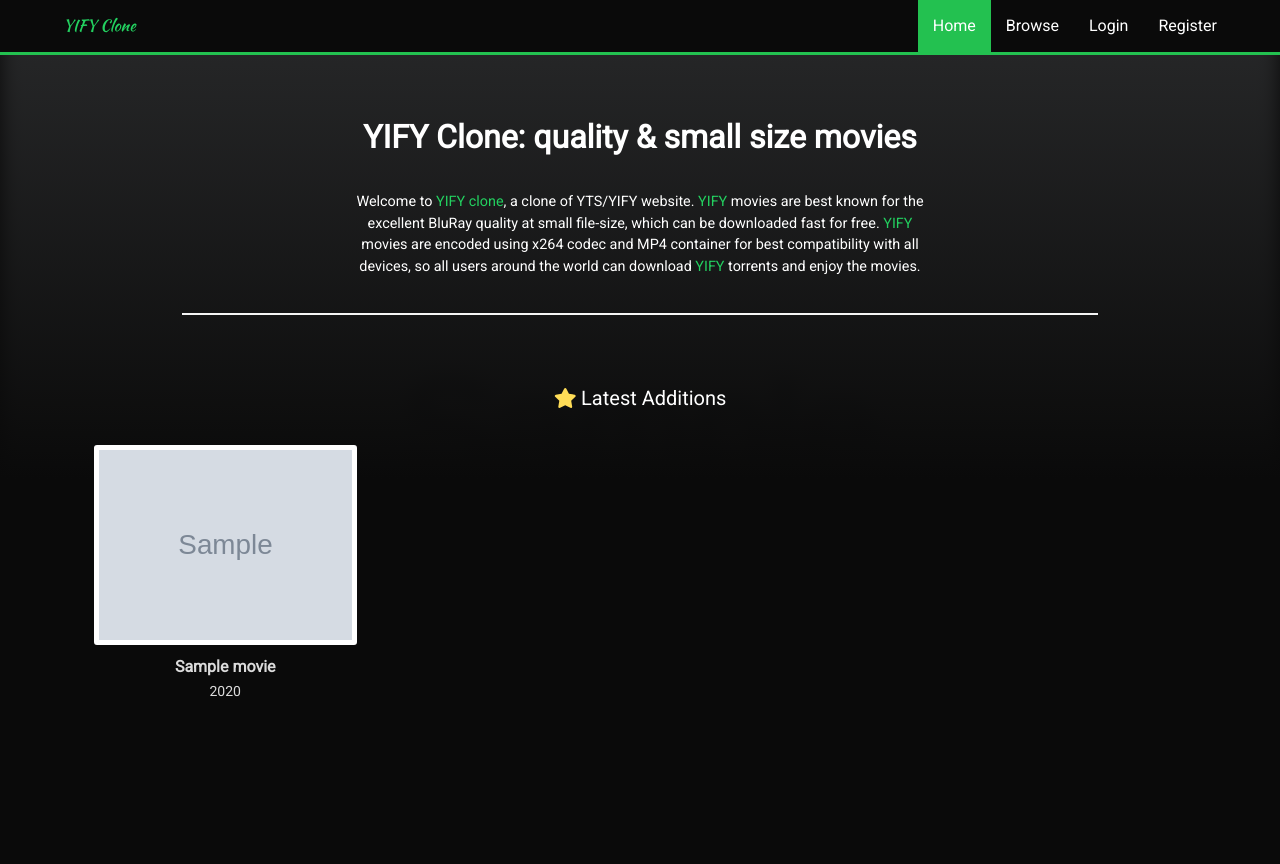
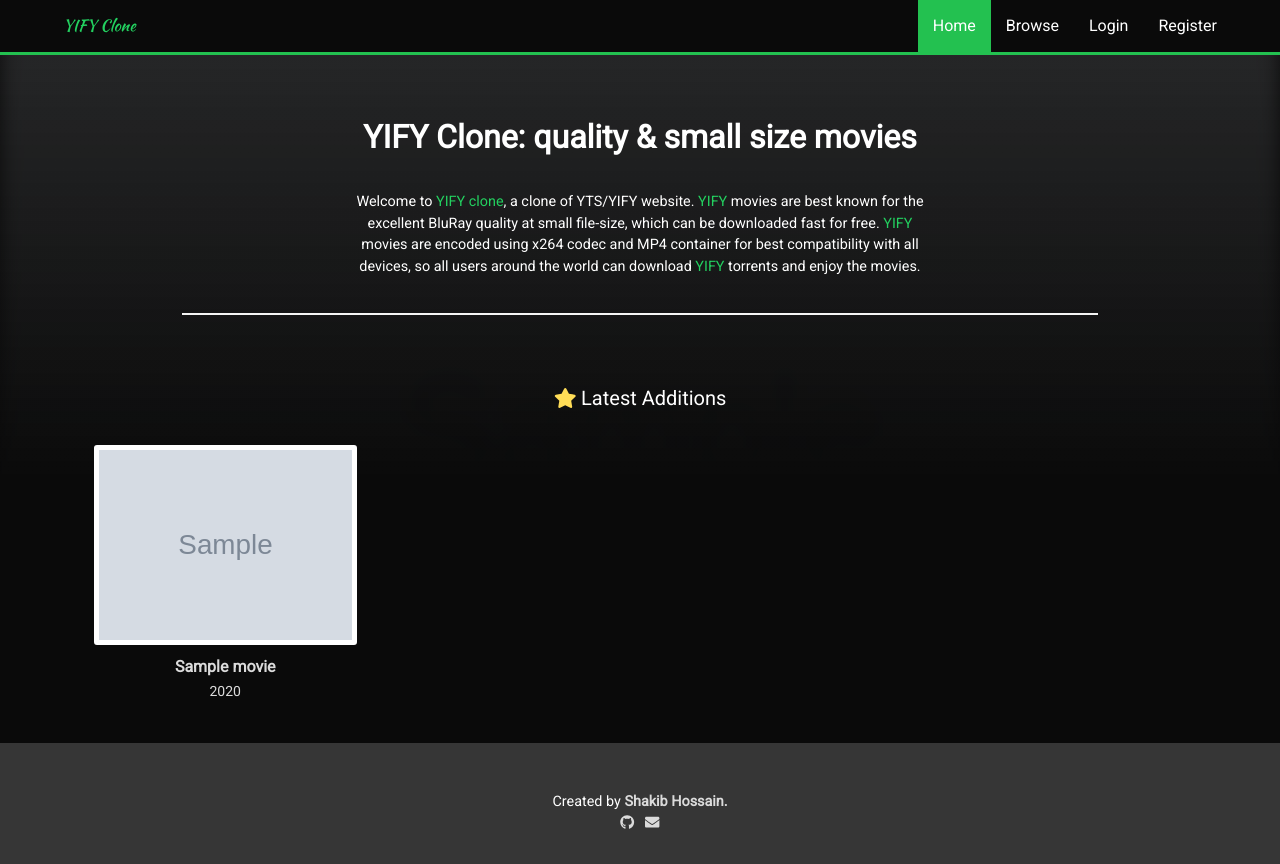
Before and after one commit to shakib609/movie-site, a Django app: page / in a window 1280 px wide. Before the commit the page ends 697 px from the top, so only its background shows below. Run offline with Django 3.2, Linux system fonts and the light colour scheme; tables that the repository leaves empty hold one stand-in row (values such as "Sample post"); grey boxes marked "Sample" are stand-in pictures.

Commit message:
Add pagination and footer to templates

```diff
--- a/movies/views.py
+++ b/movies/views.py
@@ -5,6 +5,7 @@
 from django.contrib.auth.mixins import LoginRequiredMixin
 from django.views.generic import (
     ListView, DetailView, CreateView, TemplateView, FormView)
+from django.views.generic.list import BaseListView
 
 from .models import Movie, Comment, Genre
 from .forms import CommentForm, BrowseMoviesForm
@@ -65,15 +66,14 @@
     template_name = 'movies/nopiracy.html'
 
 
-class BrowseMoviesListView(FormView):
+class BrowseMoviesListView(BaseListView, FormView):
     template_name = 'movies/browse.html'
     context_object_name = 'movies'
     http_method_names = ['get']
     form_class = BrowseMoviesForm
-    default_queryset = Movie.objects.all().order_by('-year')[:8]
+    paginate_by = 4
 
-    def get_context_data(self, **kwargs):
-        context = super().get_context_data(**kwargs)
+    def get_queryset(self):
         query = self.request.GET.get('query')
         genre_id = self.request.GET.get('genre')
         if genre_id and query:
@@ -85,6 +85,5 @@
             if query:
                 queryset = Movie.objects.filter(title__icontains=query)
         else:
-            queryset = self.default_queryset
-        context["movies"] = queryset
-        return context
+            queryset = Movie.objects.all().order_by('-year')[:10]
+        return queryset
--- a/static/css/main.css
+++ b/static/css/main.css
@@ -208,3 +208,9 @@
 .container {
   padding: 0 15px;
 }
+
+.footer {
+  padding-bottom: 30px;
+  position: relative;
+  z-index: 10;
+}
--- a/templates/base/base.html
+++ b/templates/base/base.html
@@ -18,6 +18,7 @@
 {% block body %}
   {% include 'include/navbar.html' %}
   {% block content %}{% endblock content %}
+  {% include 'include/footer.html' %}
   {% block extra_js %}
   {% endblock extra_js %}
 {% endblock body %}
--- /dev/null
+++ b/templates/include/footer.html
@@ -0,0 +1,14 @@
+<footer class="footer has-background-dark mt-40">
+  <div class="content has-text-centered">
+    <p class="is-size-65">
+      Created by <strong class="has-text-grey-lighter">Shakib Hossain.</strong><br>
+      <a href="https://github.com/shakib609" class="has-text-grey-lighter">
+        <i class="fab fa-github"></i>
+      </a>
+      &nbsp;
+      <a href="mailto:shakib609@gmail.com" class="has-text-grey-lighter">
+        <i class="fas fa-envelope"></i>
+      </a>
+    </p>
+  </div>
+</footer>
--- a/templates/include/movie-list.html
+++ b/templates/include/movie-list.html
@@ -25,4 +25,46 @@
     </div>
     {% endfor %}
   </div>
+  {% if is_paginated %}
+  <div class="container center-child mt-40 mb-40">
+    <div class="field has-addons">
+      <p class="control">
+        {% if page_obj.has_previous %}
+        <a class="button is-success"
+          href="{% url 'movies:browse_movies' %}?page={{ page_obj.previous_page_number }}">
+          <span class="icon is-small">
+            <i class="fas fa-arrow-left"></i>
+          </span>
+          <span>Previous</span>
+        </a>
+        {% else %}
+        <a class="button is-static is-success">
+          <span class="icon is-small">
+            <i class="fas fa-arrow-left"></i>
+          </span>
+          <span>Previous</span>
+        </a>
+        {% endif %}
+      </p>
+      <p class="control">
+        {% if page_obj.has_next %}
+        <a class="button is-success"
+          href="{% url 'movies:browse_movies' %}?page={{ page_obj.next_page_number }}">
+          <span class="icon is-small">
+            <i class="fas fa-arrow-right"></i>
+          </span>
+          <span>Next</span>
+        </a>
+        {% else %}
+        <a class="button is-static is-success">
+          <span class="icon is-small">
+            <i class="fas fa-arrow-right"></i>
+          </span>
+          <span>Next</span>
+        </a>
+        {% endif %}
+      </p>
+    </div>
+  </div>
+  {% endif %}
 </div>
```
Also changed, not shown: templates/base/base_hero.html (+10 -1 lines).
